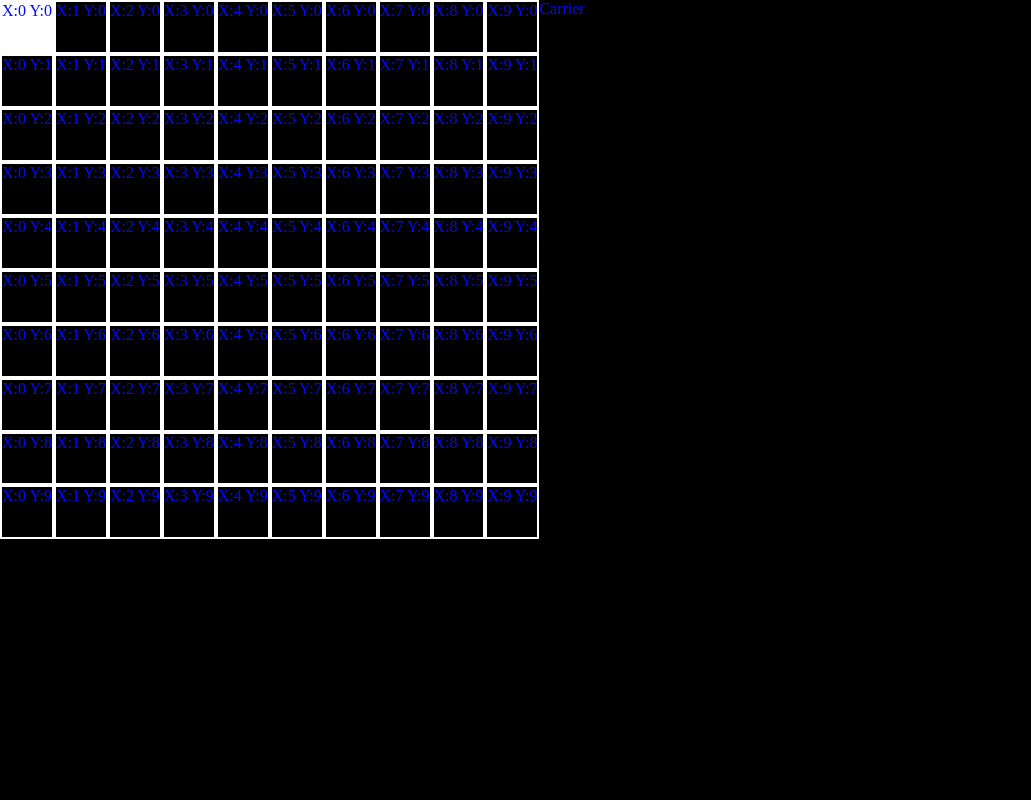
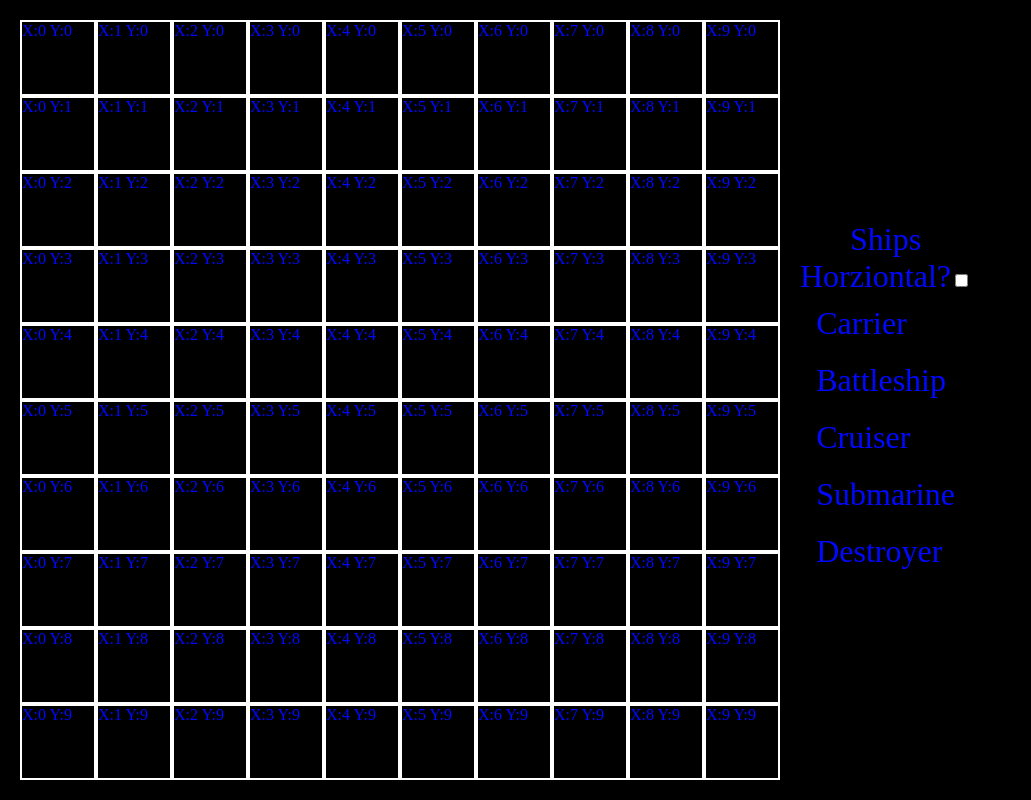
Before and after one commit to galiptai/battleship, a React (Vite) app in the folder client/: page /local in a window 1280 px wide. Shown: the whole page, without its empty margins (0-1031 px from the left). Built offline with nearby package versions, Linux system fonts and the light colour scheme; a web font is replaced by a local one.

Commit message:
add ship placer main functionality

```diff
--- a/client/src/components/Board.css
+++ b/client/src/components/Board.css
@@ -0,0 +1,5 @@
+.board {
+  display: grid;
+  height: 100%;
+  aspect-ratio: 1/1;
+}
--- a/client/src/components/Board.tsx
+++ b/client/src/components/Board.tsx
@@ -1,5 +1,8 @@
 import { Ship } from "../logic/Ship";
 import { Tile, DrawTile } from "./Tile";
+import "./Board.css";
+import { useState } from "react";
+import { Fragment } from "react";
 
 export type Board = {
   height: number;
@@ -12,47 +15,52 @@ export type Coordinate = {
   y: number;
   x: number;
 };
+
+export type HighlightType = "neutral" | "valid" | "invalid";
+
+export type Highlight = {
+  tiles: Tile[];
+  type: HighlightType;
+};
 type drawBoardProps = {
   board: Board;
   setBoard: (board: Board) => void;
+  onClick: (selection: Highlight) => void;
+  highlightAssigner: (hoverCoordinate: Coordinate | null) => Highlight;
 };
 
-export function DrawBoard({ board, setBoard }: drawBoardProps) {
-  function registerHit(y: number, x: number) {
-    const newTile: Tile = { ...board.tiles[y][x] };
-    newTile.hit = true;
-    board.tiles[y][x] = newTile;
-    setBoard({ ...board });
-  }
+export function DrawBoard({
+  board,
+  onClick,
+  highlightAssigner,
+}: drawBoardProps) {
+  const [hoverCoordinate, setHoverCoordinate] = useState<Coordinate | null>(
+    null
+  );
 
+  const highlight = highlightAssigner(hoverCoordinate);
   return (
     <div
       className="board"
       style={{
-        display: "grid",
         gridTemplateColumns: `repeat(${board.width}, 1fr)`,
-        height: "100%",
-        aspectRatio: "1 / 1",
       }}
     >
-      {board.tiles.map((row, i) => (
-        <Row key={i} row={row} onClick={registerHit} />
+      {board.tiles.map((row: Tile[], y) => (
+        <Fragment key={y}>
+          {row.map((tile, x) => (
+            <DrawTile
+              key={x}
+              tile={tile}
+              onClick={() => onClick(highlight)}
+              setHoverCoordinate={setHoverCoordinate}
+              highlighted={
+                highlight.tiles.includes(tile) ? highlight.type : null
+              }
+            />
+          ))}
+        </Fragment>
       ))}
     </div>
   );
 }
-
-type RowProps = {
-  row: Tile[];
-  onClick: (y: number, x: number) => void;
-};
-
-function Row({ row, onClick }: RowProps) {
-  return (
-    <>
-      {row.map((tile) => (
-        <DrawTile key={`${tile.y}:${tile.x}`} tile={tile} onClick={onClick} />
-      ))}
-    </>
-  );
-}
--- a/client/src/components/BoardSetup.css
+++ b/client/src/components/BoardSetup.css
@@ -1,3 +1,8 @@
-.boardSetup {
+.board-setup {
   display: flex;
+  height: 100%;
 }
+
+.board-setup-board {
+  padding: 20px;
+}
--- a/client/src/components/BoardSetup.tsx
+++ b/client/src/components/BoardSetup.tsx
@@ -1,5 +1,5 @@
 import { useState } from "react";
-import { Board, DrawBoard } from "./Board";
+import { Board, Coordinate, DrawBoard, Highlight } from "./Board";
 import { ShipSelector } from "./ShipSelector";
 import { Ship } from "../logic/Ship";
 import { getShips } from "../logic/gameLogic";
@@ -11,11 +11,73 @@ type boardSetupProps = {
 };
 
 export function BoardSetup({ board, setBoard }: boardSetupProps) {
-  const [shipsToPlace, setShipsToPlace] = useState<Ship[]>(getShips());
+  const [shipsToPlace] = useState<Ship[]>(getShips());
+  const [selectedShipIndex, setSelectedShipIndex] = useState<number>(-1);
+  const [horizontal, setHorizontal] = useState<boolean>(false);
+
+  function onClick(selection: Highlight) {
+    if (selection.type === "invalid" || selection.tiles.length === 0) {
+      return;
+    }
+    const ship = shipsToPlace[selectedShipIndex];
+    ship.setTiles([...selection.tiles]);
+    const newBoard = { ...board };
+    newBoard.ships.push(ship);
+    setBoard({ ...board });
+    setSelectedShipIndex(-1);
+  }
+
+  function highlightAssigner(baseCoordinate: Coordinate | null): Highlight {
+    const highlight: Highlight = {
+      type: "neutral",
+      tiles: [],
+    };
+    if (selectedShipIndex === -1 || baseCoordinate === null) {
+      return highlight;
+    }
+    const ship = shipsToPlace[selectedShipIndex];
+    const yLimit = Math.min(
+      board.height - 1,
+      baseCoordinate.y + (horizontal ? 0 : ship.length - 1)
+    );
+    for (let y = baseCoordinate.y; y <= yLimit; y++) {
+      const xLimit = Math.min(
+        board.width - 1,
+        baseCoordinate.x + (horizontal ? ship.length - 1 : 0)
+      );
+      for (let x = baseCoordinate.x; x <= xLimit; x++) {
+        highlight.tiles.push(board.tiles[y][x]);
+      }
+    }
+    if (
+      highlight.tiles.length < ship.length ||
+      highlight.tiles.some((tile) => tile.placedShip !== null)
+    ) {
+      highlight.type = "invalid";
+    } else {
+      highlight.type = "valid";
+    }
+
+    return highlight;
+  }
+
   return (
-    <div className="boardSetup">
-      <DrawBoard board={board} setBoard={setBoard} />
-      <ShipSelector shipsToPlace={shipsToPlace} />
+    <div className="board-setup">
+      <div className="board-setup-board">
+        <DrawBoard
+          board={board}
+          setBoard={setBoard}
+          onClick={onClick}
+          highlightAssigner={highlightAssigner}
+        />
+      </div>
+      <ShipSelector
+        shipsToPlace={shipsToPlace}
+        selectedIndex={selectedShipIndex}
+        setSelectedIndex={setSelectedShipIndex}
+        horizontal={horizontal}
+        setHorizontal={setHorizontal}
+      />
     </div>
   );
 }
--- /dev/null
+++ b/client/src/components/ShipSelector.css
@@ -0,0 +1,37 @@
+.ship-selector {
+  user-select: none;
+  height: 100%;
+  display: flex;
+  flex-direction: column;
+  align-items: center;
+  justify-content: center;
+  font-size: 2rem;
+}
+
+.ship-sel-opts {
+  display: grid;
+}
+
+.ship-sel-opt {
+  margin: 5px;
+  padding: 5px;
+}
+
+.ship-sel-opt:hover:not(.ship-sel-placed) {
+  cursor: pointer;
+}
+
+.ship-sel-opt:hover:not(.ship-sel-selected, .ship-sel-placed) {
+  background-color: var(--main-blue);
+  color: white;
+}
+
+.ship-sel-selected {
+  background-color: aqua;
+  color: black;
+  font-weight: 600;
+}
+
+.ship-sel-placed {
+  color: rgba(0, 0, 255, 0.356);
+}
--- a/client/src/components/ShipSelector.tsx
+++ b/client/src/components/ShipSelector.tsx
@@ -1,15 +1,81 @@
 import { Ship } from "../logic/Ship";
+import "./ShipSelector.css";
 
 type shipSelectorProps = {
   shipsToPlace: Ship[];
+  selectedIndex: number;
+  setSelectedIndex: (index: number) => void;
+  horizontal: boolean;
+  setHorizontal: (horizontal: boolean) => void;
 };
 
-export function ShipSelector({ shipsToPlace }: shipSelectorProps) {
+export function ShipSelector({
+  shipsToPlace,
+  selectedIndex,
+  setSelectedIndex,
+  horizontal,
+  setHorizontal,
+}: shipSelectorProps) {
   return (
-    <div>
-      {shipsToPlace.map((ship, i) => (
-        <div key={i}>{ship.type}</div>
-      ))}
+    <div className="ship-selector">
+      <div>Ships</div>
+      <div>
+        <label htmlFor="horizontal">Horziontal?</label>
+        <input
+          type="checkbox"
+          checked={horizontal}
+          onChange={(e) => setHorizontal(e.target.checked)}
+        />
+      </div>
+      <div
+        className="ship-sel-opts"
+        style={{ gridTemplateRows: `repeat(${shipsToPlace.length}, 1fr)` }}
+      >
+        {shipsToPlace.map((ship, i) => (
+          <ShipSelectOption
+            key={i}
+            ship={ship}
+            index={i}
+            selected={i === selectedIndex}
+            setSelectedIndex={setSelectedIndex}
+          />
+        ))}
+      </div>
     </div>
   );
 }
+
+type shipSelectOptionProps = {
+  ship: Ship;
+  index: number;
+  selected: boolean;
+  setSelectedIndex: (index: number) => void;
+};
+
+function ShipSelectOption({
+  ship,
+  index,
+  selected,
+  setSelectedIndex,
+}: shipSelectOptionProps) {
+  const placed = ship.tiles.length !== 0;
+  let classes = "ship-sel-opt";
+  if (placed) {
+    classes = classes + " ship-sel-placed";
+  } else if (selected) {
+    classes = classes + " ship-sel-selected";
+  }
+
+  function onClick() {
+    if (selected) {
+      setSelectedIndex(-1);
+    } else if (!placed) {
+      setSelectedIndex(index);
+    }
+  }
+  return (
+    <div className={classes} onClick={onClick}>
+      {ship.type}
+    </div>
+  );
+}
--- /dev/null
+++ b/client/src/components/Tile.css
@@ -0,0 +1,18 @@
+.tile {
+  aspect-ratio: 1/1;
+  border: 2px solid white;
+}
+
+.tile-highlight {
+  background-color: white;
+  cursor: pointer;
+}
+
+.tile-valid {
+  background-color: rgb(0, 255, 0);
+  cursor: pointer;
+}
+
+.tile-invalid {
+  background-color: rgb(255, 0, 0);
+}
--- a/client/src/components/Tile.tsx
+++ b/client/src/components/Tile.tsx
@@ -1,28 +1,51 @@
-import { useState } from "react";
-import { Coordinate } from "./Board";
+import { Coordinate, HighlightType } from "./Board";
 import { ShipType } from "../logic/Ship";
+import "./Tile.css";
 
 export type Tile = {
+  coordinate: Coordinate;
   hit: boolean;
   placedShip: ShipType | null;
-} & Coordinate;
+};
 
 type drawTileProps = {
   tile: Tile;
-  onClick: (y: number, x: number) => void;
+  onClick: () => void;
+  setHoverCoordinate: (coordinate: Coordinate | null) => void;
+  highlighted: HighlightType | null;
 };
-export function DrawTile({ tile, onClick }: drawTileProps) {
-  const [color, setColor] = useState("black");
+export function DrawTile({
+  tile,
+  onClick,
+  setHoverCoordinate,
+  highlighted,
+}: drawTileProps) {
+  let classes = "tile";
+  if (highlighted !== null) {
+    switch (highlighted) {
+      case "neutral":
+        classes = classes + " tile-highlight";
+        break;
+      case "valid":
+        classes = classes + " tile-valid";
+        break;
+      case "invalid":
+        classes = classes + " tile-invalid";
+        break;
+    }
+  }
+
   return (
     <div
-      onClick={() => onClick(tile.y, tile.x)}
-      onPointerEnter={() => setColor("white")}
-      onPointerLeave={() => setColor("black")}
-      className="tile"
-      style={{ border: "2px solid white", backgroundColor: color }}
+      onClick={() => onClick()}
+      onPointerEnter={() => setHoverCoordinate(tile.coordinate)}
+      onPointerLeave={() => setHoverCoordinate(null)}
+      className={classes}
     >
-      X:{tile.x} Y:{tile.y}
-      {tile.hit ? "Hit" : ""}
+      <div>
+        X:{tile.coordinate.x} Y:{tile.coordinate.y}
+      </div>
+      <div>{tile.placedShip !== null ? tile.placedShip : ""}</div>
     </div>
   );
 }
--- a/client/src/logic/Ship.ts
+++ b/client/src/logic/Ship.ts
@@ -10,12 +10,26 @@ export enum ShipType {
 
 export class Ship {
   type: ShipType;
-  lenght: number;
+  length: number;
   tiles: Tile[];
 
   constructor(type: ShipType, length: number, tiles: Tile[]) {
     this.type = type;
-    this.lenght = length;
+    this.length = length;
     this.tiles = tiles;
   }
+
+  setTiles(tiles: Tile[]) {
+    if (
+      tiles.length !== this.length ||
+      tiles.some((tile) => tile.placedShip !== null)
+    ) {
+      throw new Error("Ship can't be placed here!");
+    } else {
+      this.tiles = tiles;
+      for (const tile of tiles) {
+        tile.placedShip = this.type;
+      }
+    }
+  }
 }
--- a/client/src/logic/gameLogic.ts
+++ b/client/src/logic/gameLogic.ts
@@ -7,7 +7,7 @@ export function createEmptyBoard(height = 10, width = 10): Board {
   for (let y = 0; y < height; y++) {
     const row: Tile[] = [];
     for (let x = 0; x < 10; x++) {
-      row[x] = { x, y, hit: false, placedShip: null };
+      row[x] = { coordinate: { y, x }, hit: false, placedShip: null };
     }
     tiles[y] = row;
   }
@@ -23,5 +23,9 @@ export function createEmptyBoard(height = 10, width = 10): Board {
 export function getShips(): Ship[] {
   const ships: Ship[] = [];
   ships.push(new Ship(ShipType.CAR, 5, []));
+  ships.push(new Ship(ShipType.BAT, 4, []));
+  ships.push(new Ship(ShipType.CRU, 3, []));
+  ships.push(new Ship(ShipType.SUB, 3, []));
+  ships.push(new Ship(ShipType.DES, 2, []));
   return ships;
 }
```
